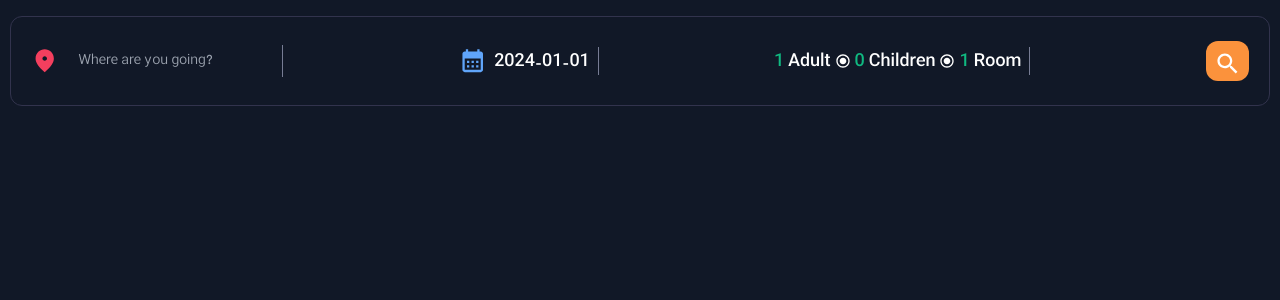
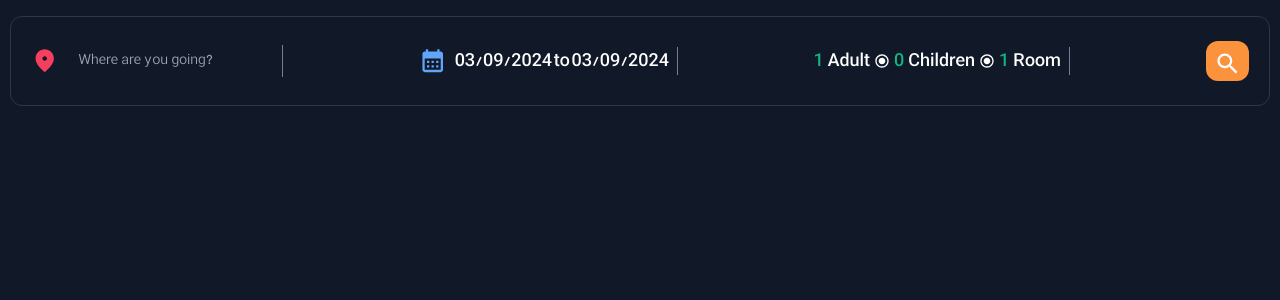
Before and after one commit to Ghorbani-Dev1985/BookingHoterlApp, a React (Vite) app: page / in a window 1280 px wide. Shown: the top 300 px of the page. Built offline with nearby package versions, Linux system fonts and the light colour scheme.

Commit message:
feat: devrlop show date picker and handle outside click

```diff
--- a/package.json
+++ b/package.json
@@ -18,11 +18,13 @@
     "@mui/material": "^5.15.10",
     "@mui/x-data-grid": "^6.19.4",
     "axios": "^1.6.7",
+    "date-fns": "^3.3.1",
     "dompurify": "^3.0.8",
     "framer-motion": "^11.0.5",
     "react": "^18.2.0",
     "react-circular-progressbar": "^2.1.0",
     "react-countup": "^6.5.0",
+    "react-date-range": "^2.0.0-alpha.4",
     "react-dom": "^18.2.0",
     "react-google-recaptcha": "^3.1.0",
     "react-hot-toast": "^2.4.1",
--- a/src/Components/Header/Header.jsx
+++ b/src/Components/Header/Header.jsx
@@ -2,6 +2,10 @@ import React, { useRef, useState } from 'react'
 import { Add, CalendarMonth, FmdGood, RadioButtonChecked, Remove, Search } from '@mui/icons-material'
 import { Divider } from '@mui/material'
 import useOutsideClick from '../../Hooks/useOutsideClick'
+import 'react-date-range/dist/styles.css'; // main style file
+import 'react-date-range/dist/theme/default.css'; // theme css file
+import { DateRange } from 'react-date-range';
+import { format } from 'date-fns';
 
 const Header = () => {
     const [destination, setDestination] = useState('')
@@ -11,6 +15,14 @@ const Header = () => {
         Children: 0,
         Room: 1
     })
+    const [date, setDate] = useState([
+        {
+          startDate: new Date(),
+          endDate: new Date(),
+          key: 'selection',
+        },
+      ]);
+      const [openDate, setOpenDate] = useState(false)
     const HandleOption = (name , operation) => {
         setOptions((prev) => {
             return {
@@ -19,6 +31,8 @@ const Header = () => {
             }
         })
     }
+    const datePicker = useRef()
+    useOutsideClick(datePicker, "DatePicker" , () => setOpenDate(false))
   return (
     <header>
         <div className='container'>
@@ -30,11 +44,21 @@ const Header = () => {
                 <Divider orientation="vertical" className='border-gray-600' variant="middle" flexItem />
              </div>
              {/* Date Picker */}
-             <div className='flex-between h-11 gap-2'>
+             <div id="DatePicker" ref={datePicker} className='flex-between h-11 gap-2 relative'>
                 <CalendarMonth className='text-blue-400'/>
-                <p>
-                    2024-01-01
+                <p onClick={() => setOpenDate(!openDate)}>
+                    {`${format(date[0].startDate , "MM/dd/yyyy")} to ${format(date[0].endDate , "MM/dd/yyyy")}`}
                 </p>
+                {
+                    openDate && <DateRange
+                    editableDateInputs={true}
+                    onChange={item => setDate([item.selection])}
+                    moveRangeOnFirstSelection={true}
+                    ranges={date}
+                    minDate={new Date()}
+                    className='absolute top-12 bg-slate-200 border border-slate-600 p-2 rounded-lg'
+                    />
+                }
              <Divider orientation="vertical" className='border-gray-600' variant="middle" flexItem />
              </div>
              {/* Drop Down */}
```
Also changed, not shown: 1 other file (tests, documents, lock files or other folders).
